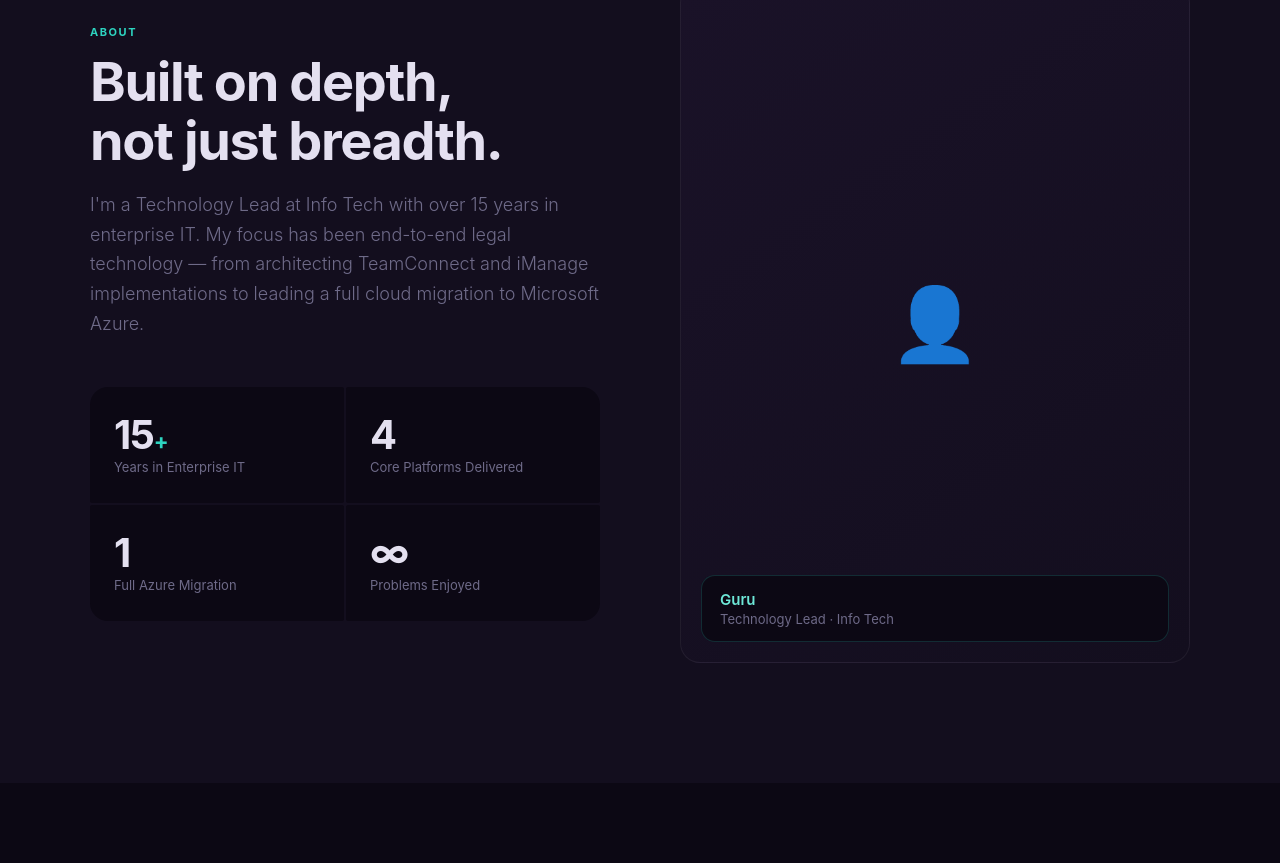
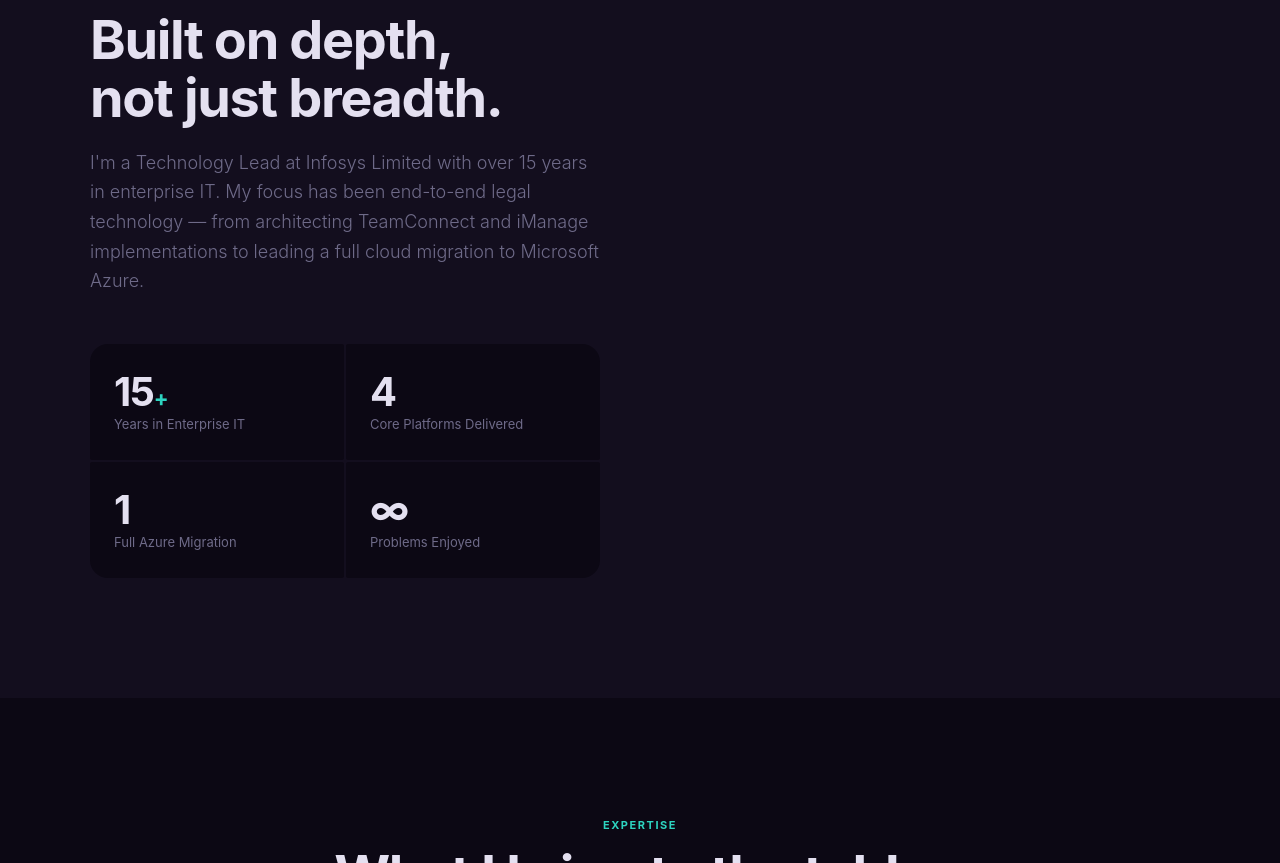
Before and after one commit to gn911/guru.nat, a plain HTML site: page index.html in a window 1280 px wide. Shown: the part 937-1800 px from the top of the page. Drawn offline with Linux system fonts and the light colour scheme.

Commit message:
Update company name from Info Tech to Infosys Limited

```diff
--- a/index.html
+++ b/index.html
@@ -259,7 +259,7 @@
       <div class="reveal">
         <p class="section-label">About</p>
         <h2 class="section-title">Built on depth,<br>not just breadth.</h2>
-        <p class="section-body">I'm a Technology Lead at Info Tech with over 15 years in enterprise IT. My focus has been end-to-end legal technology — from architecting TeamConnect and iManage implementations to leading a full cloud migration to Microsoft Azure.</p>
+        <p class="section-body">I'm a Technology Lead at Infosys Limited with over 15 years in enterprise IT. My focus has been end-to-end legal technology — from architecting TeamConnect and iManage implementations to leading a full cloud migration to Microsoft Azure.</p>
         <div class="about-stats">
           <div class="stat-card"><div class="stat-number">15<em>+</em></div><div class="stat-desc">Years in Enterprise IT</div></div>
           <div class="stat-card"><div class="stat-number">4</div><div class="stat-desc">Core Platforms Delivered</div></div>
@@ -267,10 +267,12 @@
           <div class="stat-card"><div class="stat-number">∞</div><div class="stat-desc">Problems Enjoyed</div></div>
         </div>
       </div>
+      <!--
       <div class="about-photo reveal" style="transition-delay:0.15s">
         <div class="photo-placeholder">👤</div>
         <div class="photo-badge"><div class="photo-badge-name">Guru</div><div class="photo-badge-title">Technology Lead · Info Tech</div></div>
       </div>
+      -->
     </div>
   </section>
 
```
